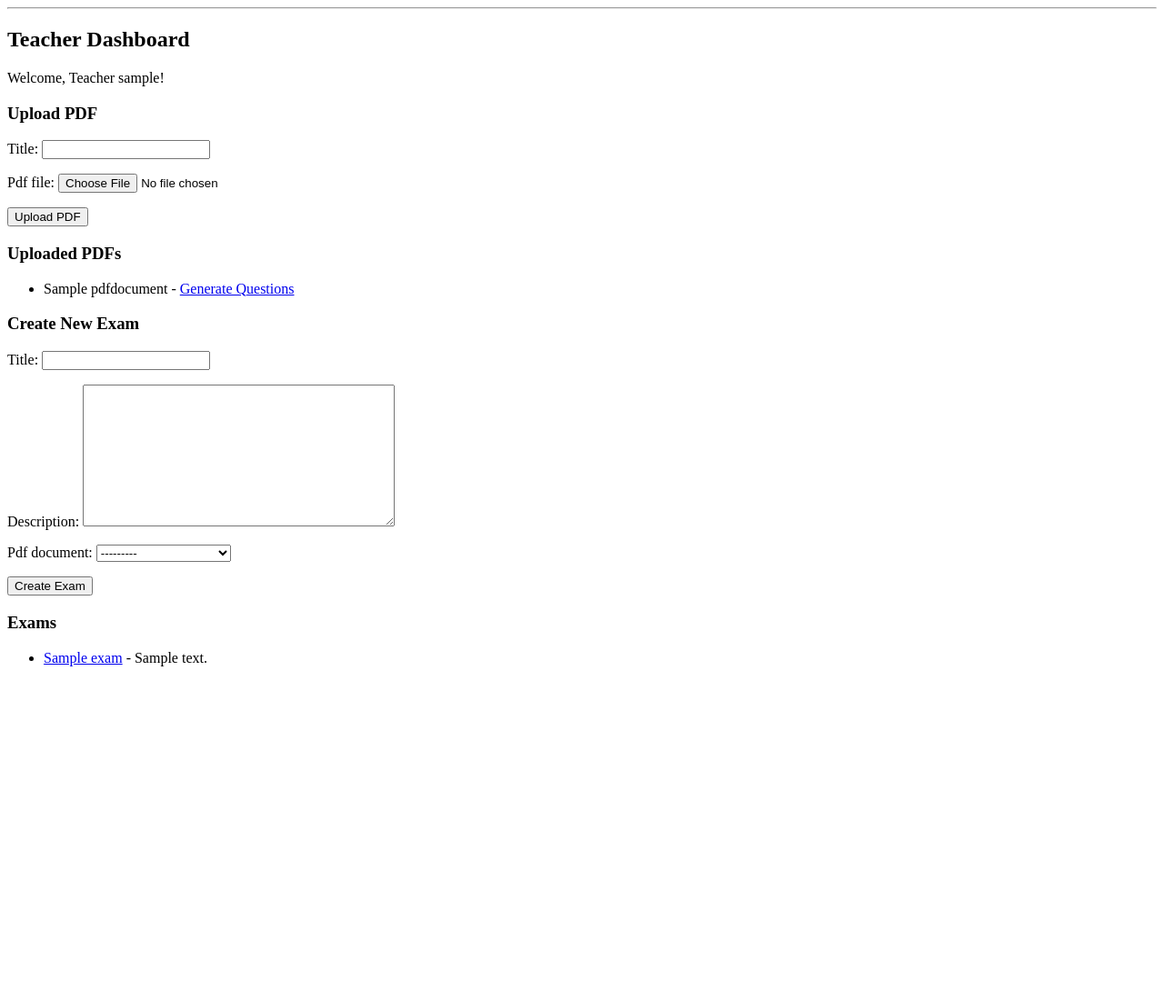
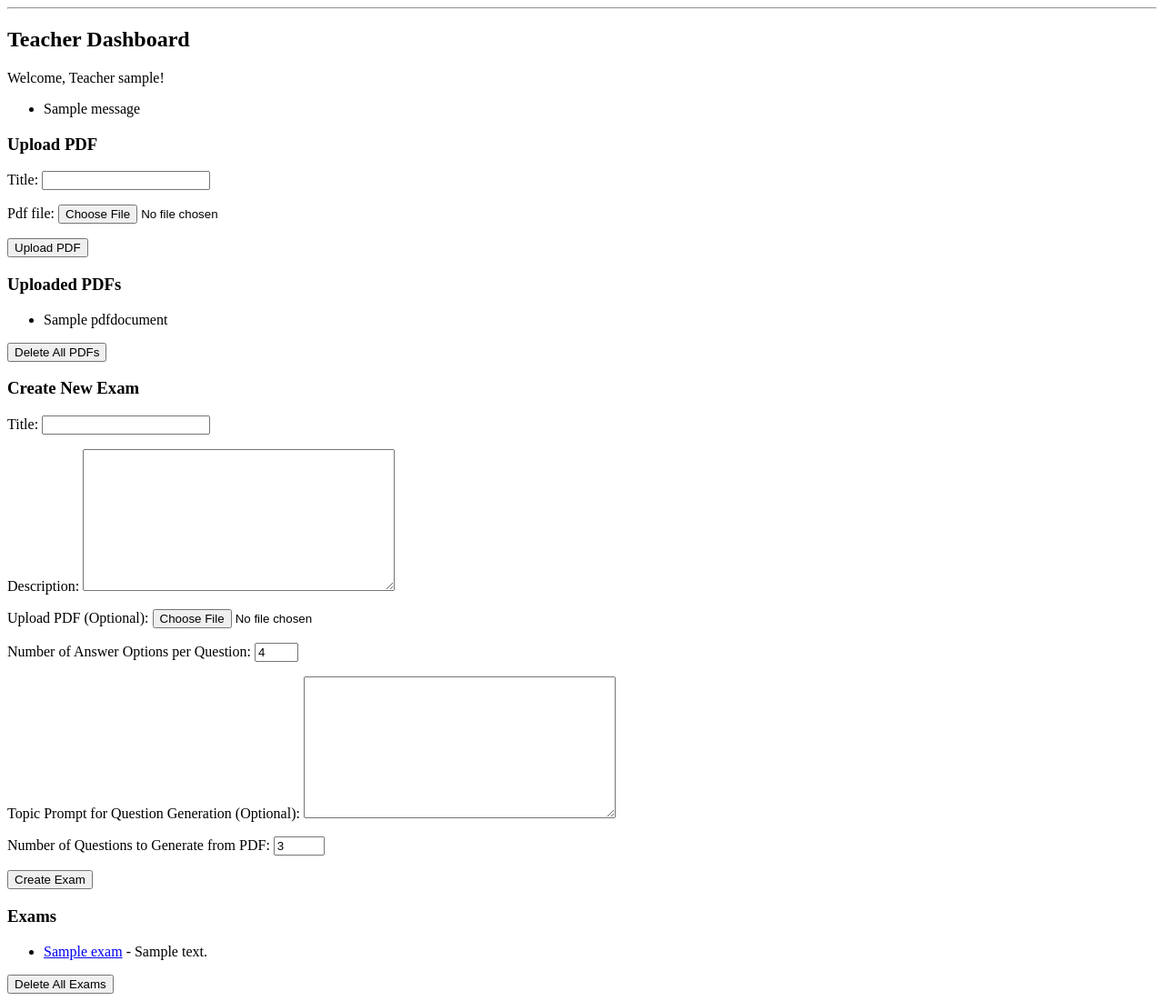
Before and after one commit to arunkrishnak/exam_platform, a Django app: page /exams/teacher/dashboard/ in a window 1280 px wide. Shown: the part 26-1127 px from the top of the page at 91% size. Before the commit the page ends 759 px from the top, so only its background shows below. Run offline with Django 5.2, Linux system fonts and the light colour scheme; a user stored in the database is signed in; tables that the repository leaves empty hold one stand-in row (values such as "Sample post"); one stand-in notice (Sample message) is shown.

Commit message:
updated to fix to mcq

```diff
--- a/exams/forms.py
+++ b/exams/forms.py
@@ -1,17 +1,32 @@
 from django import forms
-from .models import PDFDocument, Exam, Question
+from .models import PDFDocument, Exam, Question, AnswerChoice
+from django.forms import inlineformset_factory
 
-class PDFUploadForm(forms.ModelForm):
+class PDFUploadForm(forms.ModelForm): # Keep PDF upload form for now
     class Meta:
         model = PDFDocument
         fields = ['title', 'pdf_file']
 
 class ExamCreationForm(forms.ModelForm):
+    pdf_document = forms.FileField(required=False, label="Upload PDF (Optional)") # PDF upload field in ExamForm
+    num_options = forms.IntegerField(min_value=2, max_value=5, initial=4, label="Number of Answer Options per Question")
+    topic_prompt = forms.CharField(widget=forms.Textarea, required=False, label="Topic Prompt for Question Generation (Optional)")
+    num_questions = forms.IntegerField(min_value=1, max_value=10, initial=3, label="Number of Questions to Generate from PDF") # New field for number of questions
+
+
     class Meta:
         model = Exam
-        fields = ['title', 'description', 'pdf_document']
+        fields = ['title', 'description'] # Removed pdf_document from here - now a separate field
 
-class QuestionCreationForm(forms.ModelForm):
+# Base form for AnswerChoice - will be used in formset
+class AnswerChoiceForm(forms.ModelForm):
+    class Meta:
+        model = AnswerChoice
+        fields = ['text', 'is_correct']
+
+AnswerChoiceFormSet = inlineformset_factory(Question, AnswerChoice, form=AnswerChoiceForm, extra=4, can_delete=True)
+
+class QuestionCreationForm(forms.ModelForm): # We might not use this directly anymore for MCQ creation
     class Meta:
         model = Question
-        fields = ['text', 'correct_answer']
+        fields = ['text', 'question_type']
--- a/exams/urls.py
+++ b/exams/urls.py
@@ -3,9 +3,10 @@ from . import views
 
 urlpatterns = [
     path('teacher/dashboard/', views.teacher_dashboard_view, name='teacher_dashboard'),
-    path('teacher/pdf/upload/', views.upload_pdf, name='upload_pdf'),
-    path('teacher/pdf/generate_questions/<int:pdf_id>/', views.generate_questions_from_pdf, name='generate_questions_from_pdf'),
+    path('teacher/pdf/upload/', views.upload_pdf, name='upload_pdf'), # Keep PDF upload URL for now
     path('teacher/exam/create/', views.create_exam, name='create_exam'),
+    path('teacher/pdf/delete_all/', views.delete_all_pdfs, name='delete_all_pdfs'), # New URL for delete all PDFs
+    path('teacher/exam/delete_all/', views.delete_all_exams, name='delete_all_exams'), # New URL for delete all Exams
     path('student/dashboard/', views.student_dashboard_view, name='student_dashboard'),
     path('student/exam/take/<int:exam_id>/', views.take_exam, name='take_exam'),
     path('', views.home, name='home'),
--- a/exams/views.py
+++ b/exams/views.py
@@ -1,10 +1,14 @@
 from django.shortcuts import render, redirect, get_object_or_404
 from django.contrib.auth.decorators import login_required
-from .forms import PDFUploadForm, ExamCreationForm, QuestionCreationForm
-from .models import PDFDocument, Exam, Question, StudentExamAttempt
+from .forms import PDFUploadForm, ExamCreationForm, QuestionCreationForm, AnswerChoiceFormSet  # Import AnswerChoiceFormSet
+from .models import PDFDocument, Exam, Question, StudentExamAttempt, AnswerChoice
 from PyPDF2 import PdfReader
 from g4f.client import Client
 from django.utils import timezone
+from django.contrib import messages # Import messages framework
+import random
+import json
+import re
 
 client = Client()
 
@@ -15,87 +19,208 @@ def extract_text_from_pdf(pdf_file):
         text += page.extract_text()
     return text
 
-def generate_questions_with_gpt(text):
+def generate_questions_with_gpt(text, num_questions=3, num_options=4, topic_prompt=""):
     try:
+        # Create the prompt based on whether topic_prompt is provided.
+        if topic_prompt:
+            prompt_text = f"""Generate {num_questions} multiple choice questions on the topic of '{topic_prompt}' from the following text:
+
+{text}
+
+**Formatting Requirements:**
+
+For each question, please follow this structure EXACTLY:
+
+1. **Question Text:** Start with the question number (e.g., "Question 1:") followed by the question itself on a single line. Please ensure the question is clear and concise and relevant to the topic '{topic_prompt}'.
+
+2. **Answer Choices:** Provide {num_options} answer choices, each on a new line, labeled with lowercase letters followed by a period (e.g., "a. Choice text", "b. Another choice"). Ensure each choice is a plausible answer but only one should be definitively correct.
+
+3. **Correct Answer:** On a new line after the choices, clearly indicate the correct answer by stating "Correct Answer: " followed by the letter corresponding to the correct choice (e.g., "Correct Answer: b").
+
+**Example of Desired Output Format:**
+
+Question 1: What is the capital of France?
+a. Berlin
+b. Paris
+c. Rome
+d. London
+Correct Answer: b
+
+Question 2: ...
+"""
+        else:
+            prompt_text = f"""Generate {num_questions} multiple choice questions from the following text:
+
+{text}
+
+**Formatting Requirements:**
+
+For each question, please follow this structure EXACTLY:
+
+1. **Question Text:** Start with the question number (e.g., "Question 1:") followed by the question itself on a single line. Please ensure the question is clear and concise.
+
+2. **Answer Choices:** Provide {num_options} answer choices, each on a new line, labeled with lowercase letters followed by a period (e.g., "a. Choice text", "b. Another choice"). Ensure each choice is a plausible answer but only one should be definitively correct.
+
+3. **Correct Answer:** On a new line after the choices, clearly indicate the correct answer by stating "Correct Answer: " followed by the letter corresponding to the correct choice (e.g., "Correct Answer: b").
+
+**Example of Desired Output Format:**
+
+Question 1: What is the capital of France?
+a. Berlin
+b. Paris
+c. Rome
+d. London
+Correct Answer: b
+
+Question 2: ...
+"""
+
+        # Call the GPT model.
         response = client.chat.completions.create(
             model="gpt-4o-mini",
-            messages=[{"role": "user", "content": f"Generate 5 multiple choice questions and answers from the following text:\n\n{text}"}],
+            messages=[{"role": "user", "content": prompt_text}],
             web_search=False
         )
         gpt_response = response.choices[0].message.content
-        questions = gpt_response.split('\n\n') # Basic split - needs improvement
-        return questions
+
+        # Use regex to split output by lines that begin with "Question <number>:"
+        question_blocks = re.split(r'(?=Question\s+\d+:)', gpt_response.strip())
+        questions_data = []
+
+        for block in question_blocks:
+            block = block.strip()
+            if not block:
+                continue
+            lines = block.splitlines()
+
+            # Process the first line to extract question text (removing the "Question X:" prefix)
+            question_line = lines[0]
+            question_text = re.sub(r'^Question\s+\d+:\s*', '', question_line).strip()
+
+            answer_choices = []
+            correct_answer_index = None
+
+            # Process the remaining lines for answer choices and the correct answer
+            for line in lines[1:]:
+                line = line.strip()
+                if not line:
+                    continue
+                # Check if the line indicates the correct answer
+                if line.lower().startswith('correct answer:'):
+                    correct_letter = line.split(':', 1)[-1].strip().lower()
+                    correct_answer_index = ord(correct_letter) - ord('a')
+                else:
+                    # Look for lines that start with a letter followed by a period and a space.
+                    match = re.match(r'^([a-z])\.\s*(.*)', line)
+                    if match:
+                        # Even if a choice text accidentally includes "Question" in it, we only consider the letter and text.
+                        choice_text = match.group(2).strip()
+                        answer_choices.append({'text': choice_text, 'is_correct': False})
+
+            # Mark the correct answer if found.
+            if correct_answer_index is not None and 0 <= correct_answer_index < len(answer_choices):
+                answer_choices[correct_answer_index]['is_correct'] = True
+
+            questions_data.append({'text': question_text, 'answer_choices': answer_choices})
+            if len(questions_data) >= num_questions:  # Stop if we have enough questions.
+                break
+
+        return questions_data
+
     except Exception as e:
         print(f"GPT Error: {e}")
-        return ["Error generating questions from GPT."]
+        return []
 
 @login_required(login_url='teacher_login')
-def teacher_dashboard_view(request):
+def teacher_dashboard_view(request): # Keep teacher dashboard as is, but remove preview from template in next step
     if not request.user.is_teacher:
         return redirect('home')
     pdf_upload_form = PDFUploadForm()
     exam_creation_form = ExamCreationForm()
     uploaded_pdfs = PDFDocument.objects.filter(teacher=request.user)
     exams = Exam.objects.filter(teacher=request.user)
-    selected_exam_id = request.GET.get('exam_id') # Get exam_id from URL parameter
-    selected_exam_questions = None # Initialize to None
-
-    if selected_exam_id:
-        try:
-            selected_exam = Exam.objects.get(id=selected_exam_id, teacher=request.user)
-            selected_exam_questions = selected_exam.questions.all() # Fetch questions for selected exam
-        except Exam.DoesNotExist:
-            selected_exam = None # Handle case where exam doesn't exist or doesn't belong to teacher
-            # Optionally add a message to the user about invalid exam ID
+    selected_exam_id = request.GET.get('exam_id')
+    selected_exam_questions = None # No preview anymore in template, can remove this logic
 
     return render(request, 'exams/teacher_dashboard.html', {
         'pdf_upload_form': pdf_upload_form,
         'exam_creation_form': exam_creation_form,
         'uploaded_pdfs': uploaded_pdfs,
         'exams': exams,
-        'selected_exam_questions': selected_exam_questions, # Pass questions to template
+        'selected_exam_questions': selected_exam_questions, # Still passing, but not used in template anymore
     })
 
 
 @login_required(login_url='teacher_login')
-def upload_pdf(request):
+def upload_pdf(request): # Keep PDF upload independent for now - might remove later
     if request.method == 'POST':
         form = PDFUploadForm(request.POST, request.FILES)
         if form.is_valid():
             pdf_document = form.save(commit=False)
             pdf_document.teacher = request.user
             pdf_document.save()
+            messages.success(request, 'PDF uploaded successfully!') # Success message
             return redirect('teacher_dashboard')
+        else:
+            messages.error(request, 'PDF upload failed. Please check the form.') # Error message
     else:
         form = PDFUploadForm()
-    return render(request, 'exams/upload_pdf.html', {'form': form})
+    return render(request, 'exams/upload_pdf.html', {'form': form}) # Or handle in dashboard template
 
 @login_required(login_url='teacher_login')
-def generate_questions_from_pdf(request, pdf_id):
-    pdf_document = get_object_or_404(PDFDocument, id=pdf_id, teacher=request.user)
-    pdf_file = pdf_document.pdf_file
-    text = extract_text_from_pdf(pdf_file)
-    generated_questions_text = generate_questions_with_gpt(text)
+def create_exam(request):
+    pdf_upload_form = PDFUploadForm() # For PDF upload form on exam creation page (you might not need this anymore)
+    if request.method == 'POST':
+        exam_form = ExamCreationForm(request.POST, request.FILES) # Include request.FILES for PDF upload in ExamCreationForm
+        num_options = int(request.POST.get('num_options', 4))
+        topic_prompt = request.POST.get('topic_prompt', '')
+        num_questions = int(request.POST.get('num_questions', 3)) # Get number of questions from form, default to 3
 
-    exam = Exam.objects.create(teacher=request.user, title=f"Exam from {pdf_document.title}", pdf_document=pdf_document)
-    for q_text in generated_questions_text:
-        if q_text.strip():
-            Question.objects.create(exam=exam, text=q_text, correct_answer="Answer Placeholder - Parse GPT output")
 
+        if exam_form.is_valid():
+            exam = exam_form.save(commit=False)
+            exam.teacher = request.user
+
+            pdf_file_uploaded = request.FILES.get('pdf_document')
+            if pdf_file_uploaded:
+                text = extract_text_from_pdf(pdf_file_uploaded)
+                generated_questions_data = generate_questions_with_gpt(text, num_options, topic_prompt, num_questions) # Pass num_questions
+
+                exam.save()
+                for q_data in generated_questions_data:
+                    if q_data and q_data.get('text'):
+                        question = Question.objects.create(exam=exam, text=q_data['text'])
+                        for choice_data in q_data.get('answer_choices', []):
+                            AnswerChoice.objects.create(
+                                question=question,
+                                text=choice_data['text'],
+                                is_correct=choice_data['is_correct']
+                            )
+                messages.success(request, 'Exam created with questions generated from PDF!')
+            else: # If no PDF, just save exam without questions
+                exam.save()
+                messages.success(request, 'Exam created successfully (no PDF questions generated).')
+
+            return redirect('teacher_dashboard')
+        else:
+             messages.error(request, 'Exam creation failed. Please check the form.')
+    else:
+        exam_form = ExamCreationForm()
+
+    return render(request, 'exams/create_exam.html', {'exam_form': exam_form, 'pdf_upload_form': pdf_upload_form}) # Keep pdf_upload_form for now
+
+@login_required(login_url='teacher_login')
+def delete_all_pdfs(request):
+    PDFDocument.objects.filter(teacher=request.user).delete()
+    messages.success(request, 'All your PDFs have been deleted.')
     return redirect('teacher_dashboard')
 
 @login_required(login_url='teacher_login')
-def create_exam(request):
-    if request.method == 'POST':
-        form = ExamCreationForm(request.POST)
-        if form.is_valid():
-            exam = form.save(commit=False)
-            exam.teacher = request.user
-            exam.save()
-            return redirect('teacher_dashboard')
-    else:
-        form = ExamCreationForm()
-    return render(request, 'exams/create_exam.html', {'form': form})
+def delete_all_exams(request):
+    Exam.objects.filter(teacher=request.user).delete()
+    messages.success(request, 'All your Exams have been deleted.')
+    return redirect('teacher_dashboard')
+
 
 @login_required(login_url='student_login')
 def student_dashboard_view(request):
@@ -107,32 +232,25 @@ def student_dashboard_view(request):
 @login_required(login_url='student_login')
 def take_exam(request, exam_id):
     exam = get_object_or_404(Exam, id=exam_id)
-    questions = exam.questions.all()
+    questions = list(exam.questions.prefetch_related('answer_choices').all())
+    random.shuffle(questions)
+
     if request.method == 'POST':
-        student_answers = request.POST
-        student_exam_attempt = StudentExamAttempt.objects.create(student=request.user, exam=exam)
-        score = 0
-        for question in questions:
-            student_answer = student_answers.get(f'question_{question.id}', '')
-            # Basic GPT Grading (Needs Improvement)
-            try:
-                response = client.chat.completions.create(
-                    model="gpt-4o-mini",
-                    messages=[{"role": "user", "content": f"Question: {question.text}\nCorrect Answer: {question.correct_answer}\nStudent Answer: {student_answer}\nIs the student's answer correct? Answer 'Correct' or 'Incorrect'."}],
-                    web_search=False
-                )
-                gpt_grading = response.choices[0].message.content.strip().lower()
-                if "correct" in gpt_grading: # Very basic check
-                    score += 1
-            except Exception as e:
-                print(f"GPT Grading Error: {e}")
+        # ... (rest of your POST request handling) ...
+        pass
 
-        student_exam_attempt.score = (score / questions.count()) * 100 if questions.count() > 0 else 0
-        student_exam_attempt.end_time = timezone.now()
-        student_exam_attempt.save()
-        return redirect('student_dashboard') # In future redirect to results page
+    # Prepare questions with randomized options for template
+    prepared_questions = []
+    for question in questions:
+        answer_choices_list = list(question.answer_choices.all())
+        random.shuffle(answer_choices_list)
+        prepared_questions.append({
+            'question': question,
+            'answer_choices': answer_choices_list,
+        })
 
-    return render(request, 'exams/take_exam.html', {'exam': exam, 'questions': questions})
+    print("DEBUG - prepared_questions:", prepared_questions)  # Add this line for debugging
 
+    return render(request, 'exams/take_exam.html', {'exam': exam, 'prepared_questions': prepared_questions})
 def home(request):
     return render(request, 'home.html')
--- a/templates/exams/teacher_dashboard.html
+++ b/templates/exams/teacher_dashboard.html
@@ -2,6 +2,14 @@
 {% block content %}
     <h2>Teacher Dashboard</h2>
     <p>Welcome, Teacher {{ user.username }}!</p>
+
+    {% if messages %}
+        <ul class="messages">
+            {% for message in messages %}
+            <li{% if message.tags %} class="{{ message.tags }}"{% endif %}>{{ message }}</li>
+            {% endfor %}
+        </ul>
+    {% endif %}
 
     <h3>Upload PDF</h3>
     <form method="post" enctype="multipart/form-data" action="{% url 'upload_pdf' %}">
@@ -13,14 +21,18 @@
     <h3>Uploaded PDFs</h3>
     <ul>
         {% for pdf in uploaded_pdfs %}
-            <li>
-                {{ pdf.title }} - <a href="{% url 'generate_questions_from_pdf' pdf.id %}">Generate Questions</a>
-            </li>
+            <li>{{ pdf.title }}</li>
         {% endfor %}
     </ul>
+    {% if uploaded_pdfs %}
+        <form method="post" action="{% url 'delete_all_pdfs' %}">
+            {% csrf_token %}
+            <button type="submit" onclick="return confirm('Are you sure you want to delete ALL your PDFs?')">Delete All PDFs</button>
+        </form>
+    {% endif %}
 
     <h3>Create New Exam</h3>
-    <form method="post" action="{% url 'create_exam' %}">
+    <form method="post" action="{% url 'create_exam' %}" enctype="multipart/form-data">
         {% csrf_token %}
         {{ exam_creation_form.as_p }}
         <button type="submit">Create Exam</button>
@@ -34,18 +46,12 @@
             </li>
         {% endfor %}
     </ul>
-
-    {% if selected_exam_questions %}  {# Conditionally show question preview #}
-        <h3>Question Preview for Selected Exam</h3>
-        <ul>
-            {% for question in selected_exam_questions %}
-                <li>
-                    <p><strong>Question {{ forloop.counter }}:</strong> {{ question.text }}</p>
-                    <p><strong>Correct Answer:</strong> {{ question.correct_answer }}</p>
-                    <hr>
-                </li>
-            {% endfor %}
-        </ul>
+    {% if exams %}
+        <form method="post" action="{% url 'delete_all_exams' %}">
+            {% csrf_token %}
+            <button type="submit" onclick="return confirm('Are you sure you want to delete ALL your Exams?')">Delete All Exams</button>
+        </form>
     {% endif %}
 
+
 {% endblock %}
```
Also changed, not shown: exams/models.py (+9 -1 lines), templates/exams/take_exam.html (+10 -2 lines), exams/migrations/0003_remove_question_correct_answer_and_more.py (added).
